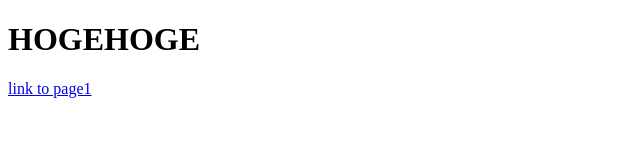
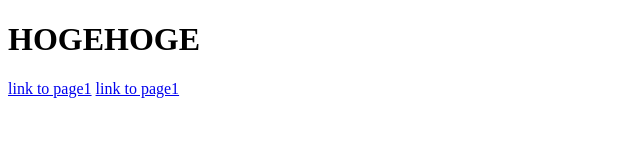
Before and after one commit to 1991Takuyas/TestRepository, a plain HTML site: page index.html in a window 1280 px wide. Shown: the whole page, without its empty margins (0-640 px from the left). Drawn offline with Linux system fonts and the light colour scheme.

Commit message:
page2.htmlを作成し、index.htmlにpage2.htmlへのリンクを追加

```diff
--- a/index.html
+++ b/index.html
@@ -11,5 +11,8 @@
 	<!-- page1へのリンクを追加 -->
 	<a href="./page1.html">link to page1</a>
 
+	<!-- page2へのリンクを追加 -->
+	<a href="./page2.html">link to page1</a>
+
 </body>
 </html>
```
